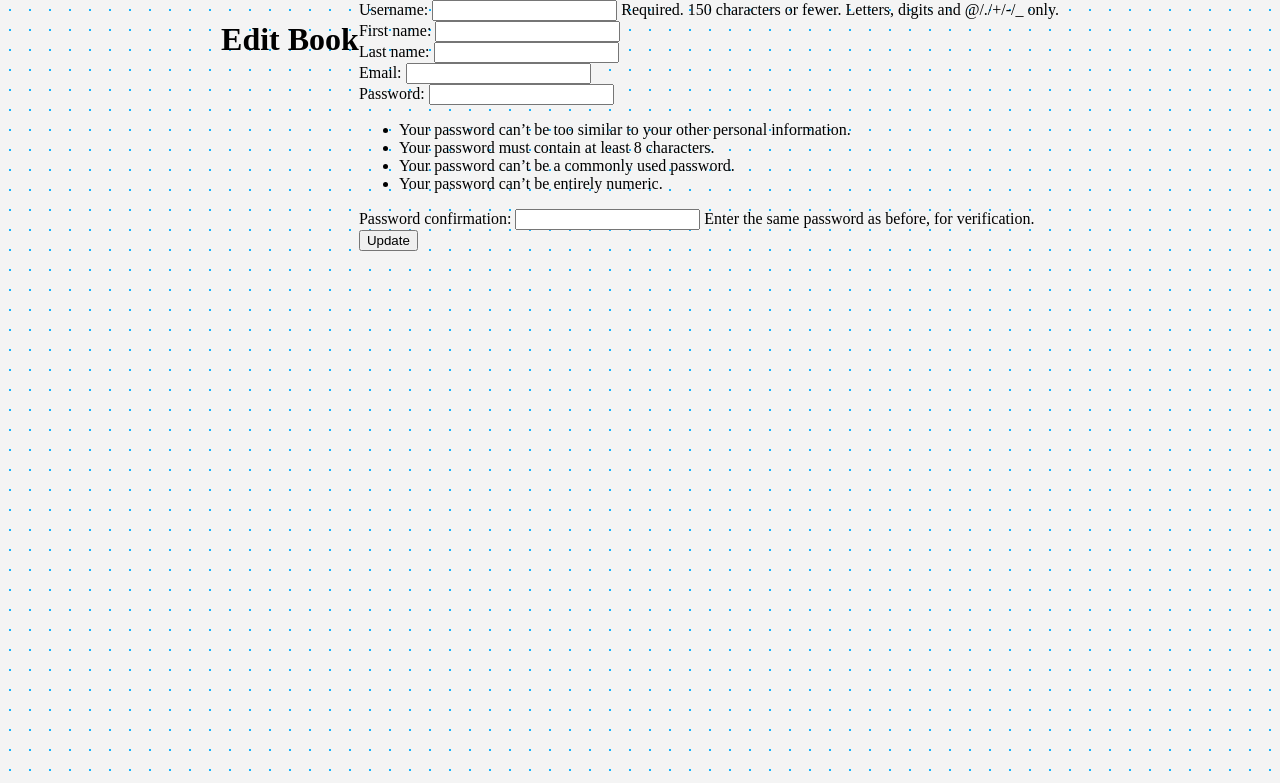
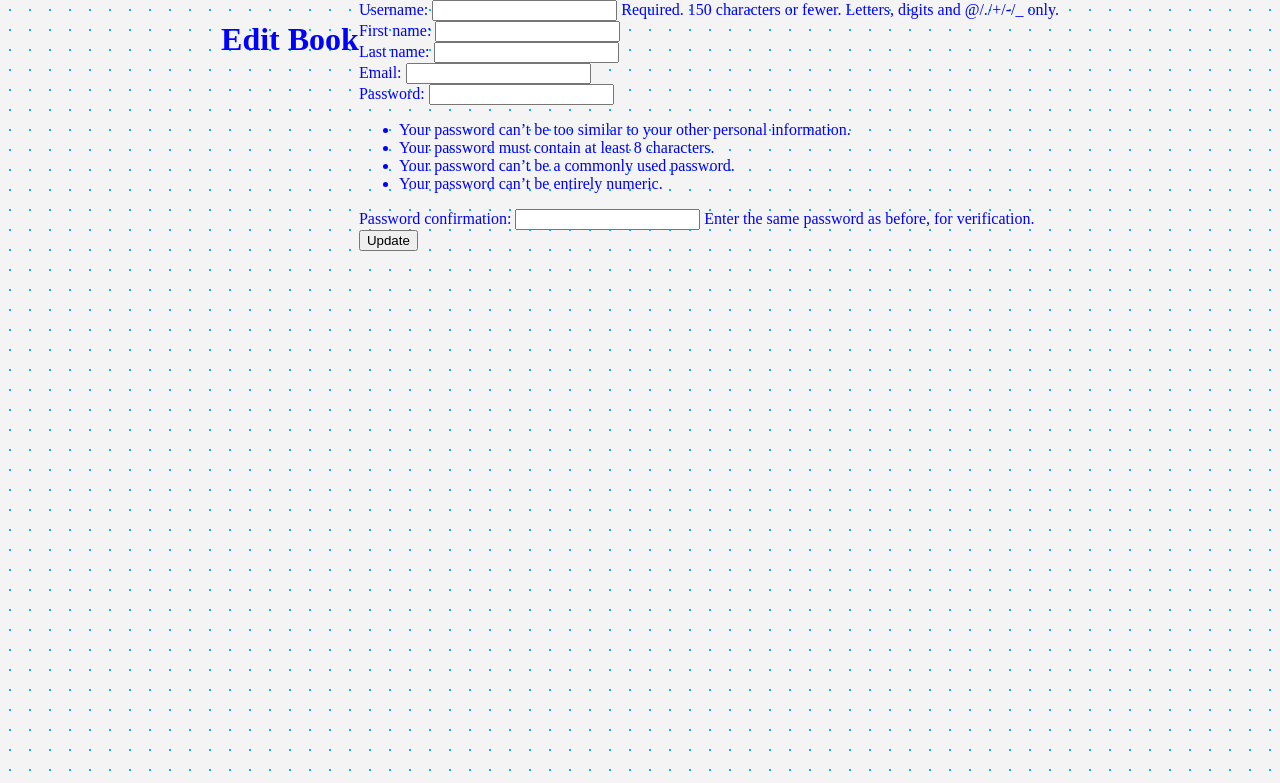
Before and after one commit to beckaberhanu/TextBookSwap, a Django app: template textbookswap/tradeboard/templates/tradeboard/edit_book.html in a window 1280 px wide. Shown: the top 783 px of the page. Run offline with Django 3.2, Linux system fonts and the light colour scheme; the template is opened without the code that fills it: values that come from a table or form of the project are taken from there, others are empty.

Commit message:
starting to style edit page

```diff
--- /dev/null
+++ b/textbookswap/tradeboard/static/tradeboard/edit.css
@@ -0,0 +1,7 @@
+h1 {
+    color: blue;
+}
+
+form {
+    color: blue;
+}
--- a/textbookswap/tradeboard/templates/tradeboard/edit_book.html
+++ b/textbookswap/tradeboard/templates/tradeboard/edit_book.html
@@ -1,9 +1,10 @@
 {% extends 'tradeboard/base.html' %}
+{% load static %}
 
 {% block content %}
+    <link rel= "stylesheet" type="text/css" href= "{%static 'tradeboard/edit.css' %}">
     <h1>Edit Book</h1>
-    <form method="POST" enctype="multipart/form-data">
-        {% csrf_token %}
+    <form method="POST" enctype="multipart/form-data"> {% csrf_token %}
         {{ form.as_p }}
         <input type="submit" value="Update" />
     </form>
```
